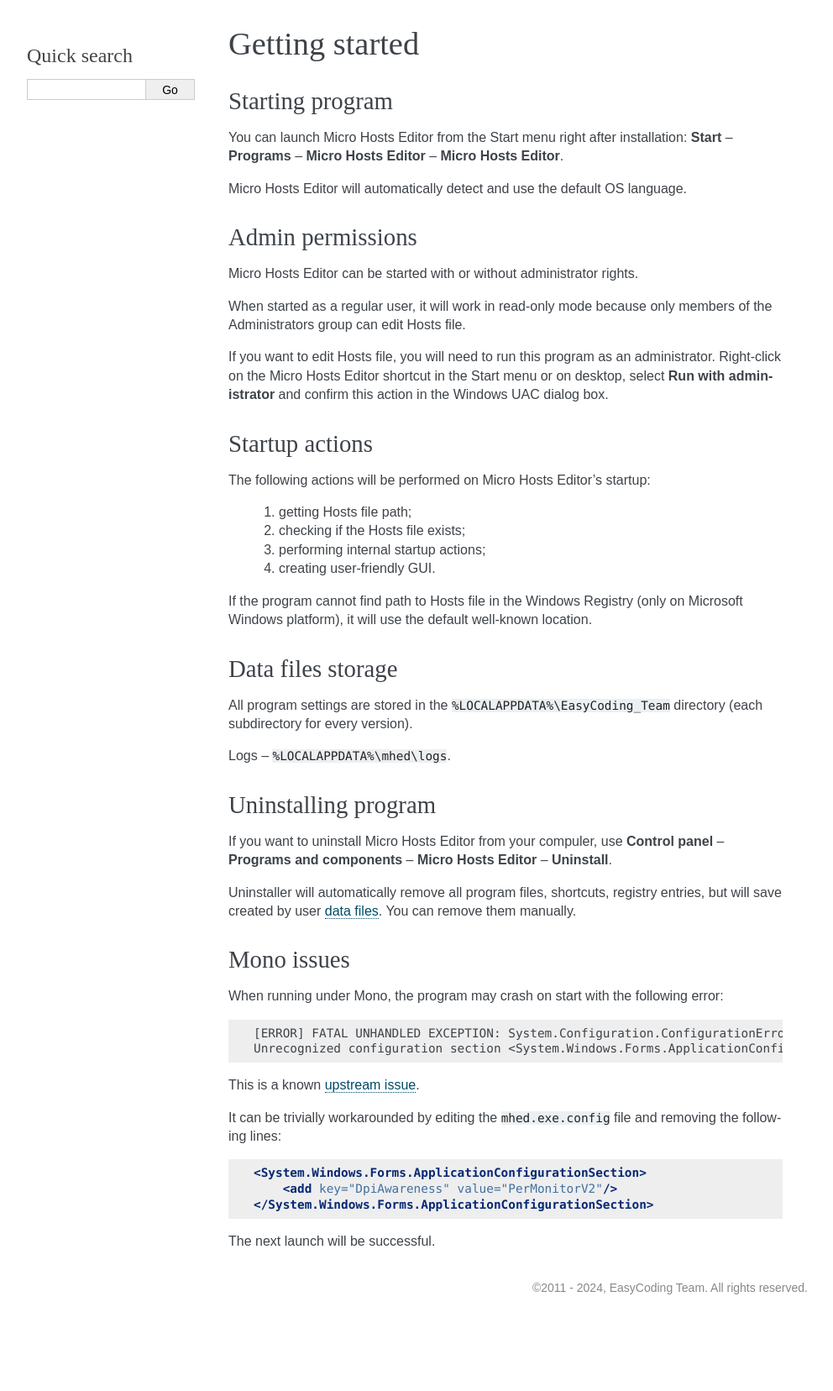
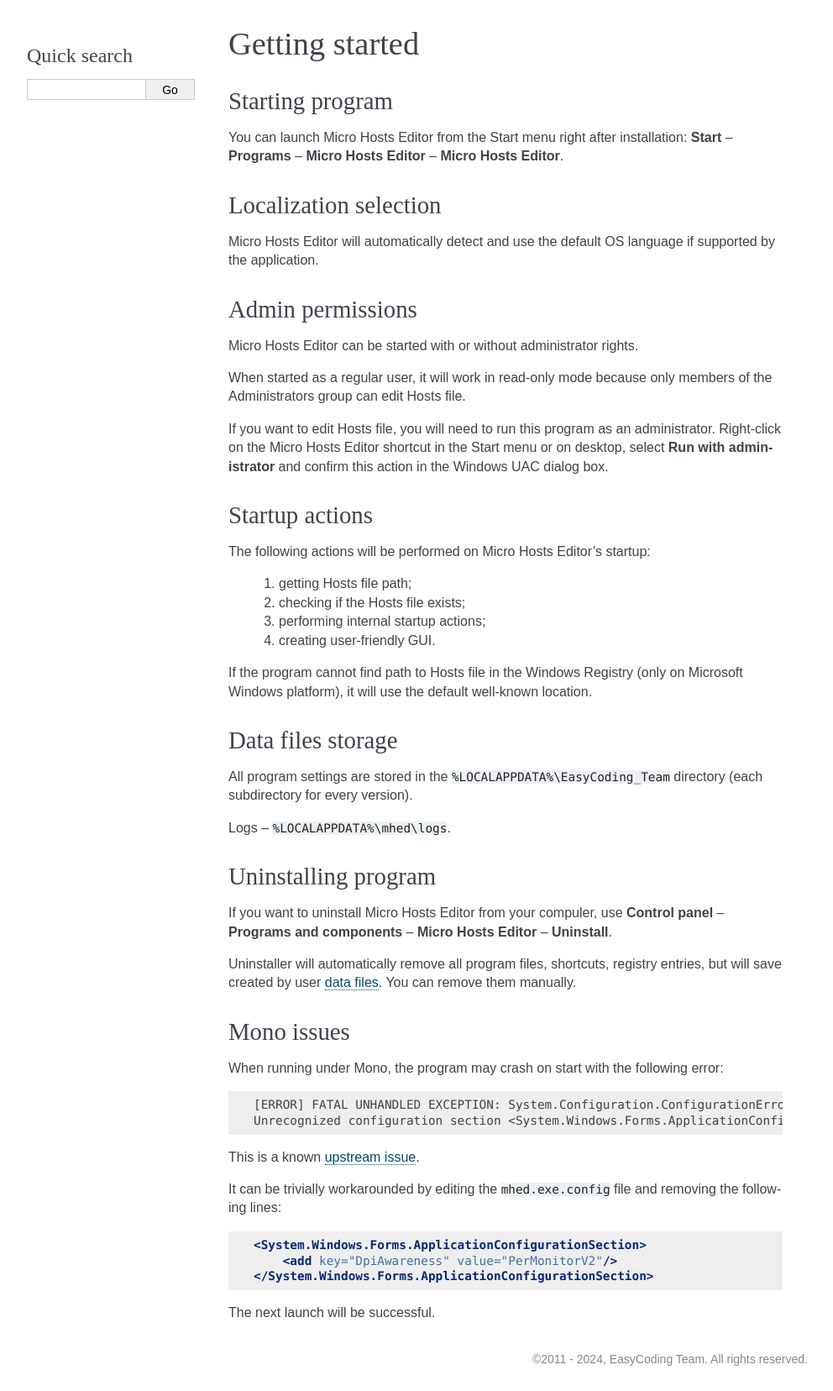
Before and after one commit to xvitaly/mhed, a Sphinx documentation site: the page built from docs/source/getting-started.rst, in a window 1280 px wide. Shown: the whole page at 84% size, without its empty margins (148-1140 px from the left). Built offline with Sphinx 7.4.7, drawn with Linux system fonts in a browser that asks for light colours; before the commit the page ends 1571 px from its top, so only the background shows below that.

Commit message:
Added information about localization selection to the "Getting started" documentation page.

```diff
--- a/docs/source/getting-started.rst
+++ b/docs/source/getting-started.rst
@@ -17,7 +17,13 @@
 
 You can launch Micro Hosts Editor from the Start menu right after installation: **Start** -- **Programs** -- **Micro Hosts Editor** -- **Micro Hosts Editor**.
 
-Micro Hosts Editor will automatically detect and use the default OS language.
+.. index:: localization selection
+.. _gs-localization:
+
+Localization selection
+======================================
+
+Micro Hosts Editor will automatically detect and use the default OS language if supported by the application.
 
 .. index:: administrator rights, permissions, restricted modules, UAC
 .. _gs-admin:
```
Also changed, not shown: 1 other file.
